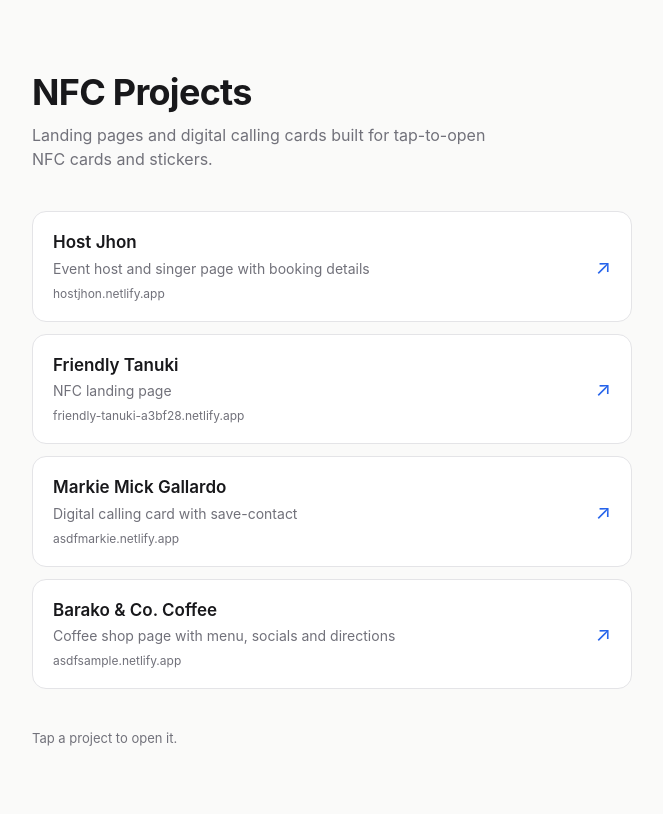
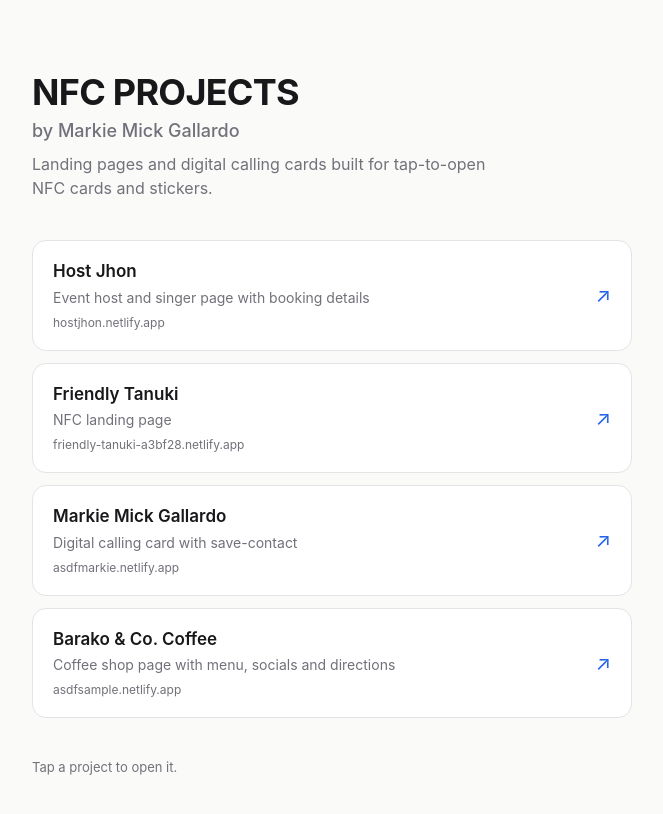
Before and after one commit to markiemick20-bit/sample, a plain HTML site: page index.html in a window 1280 px wide. Shown: the whole page, without its empty margins (308-971 px from the left). Drawn offline with Linux system fonts and the light colour scheme.

Commit message:
Add files via upload

```diff
--- a/index.html
+++ b/index.html
@@ -3,7 +3,7 @@
 <head>
 <meta charset="utf-8">
 <meta name="viewport" content="width=device-width, initial-scale=1">
-<title>NFC Projects</title>
+<title>NFC PROJECTS by Markie Mick Gallardo</title>
 <meta name="description" content="A collection of NFC landing pages and digital calling cards.">
 <style>
   :root{
@@ -22,6 +22,7 @@
   main{max-width:640px;margin:0 auto;padding:72px 20px 56px}
   header{margin-bottom:40px}
   h1{font-size:clamp(28px,6vw,36px);font-weight:700;letter-spacing:-.02em;line-height:1.15;text-wrap:balance}
+  h1 .by{display:block;font-size:.5em;font-weight:500;letter-spacing:0;color:var(--muted);margin-top:8px}
   header p{color:var(--muted);margin-top:10px;max-width:46ch}
   ul{list-style:none;display:grid;gap:12px}
   a.item{
@@ -43,7 +44,7 @@
 <body>
 <main>
   <header>
-    <h1>NFC Projects</h1>
+    <h1>NFC PROJECTS <span class="by">by Markie Mick Gallardo</span></h1>
     <p>Landing pages and digital calling cards built for tap-to-open NFC cards and stickers.</p>
   </header>
 
```
